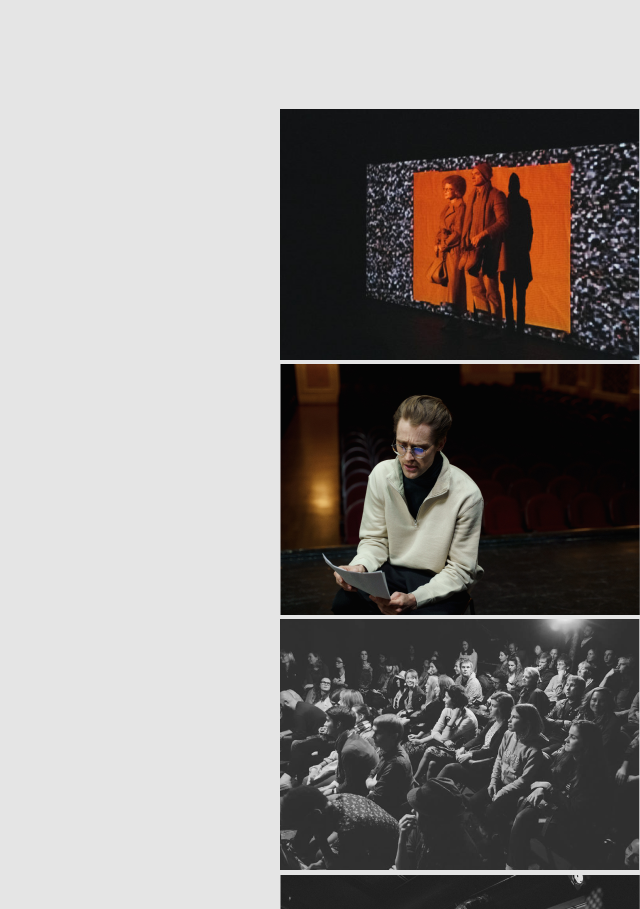
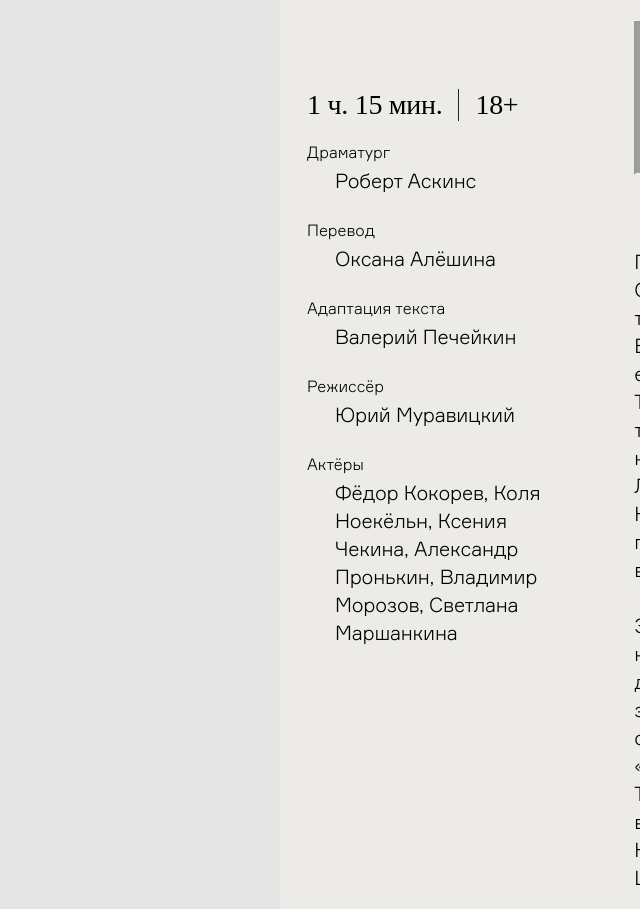
Before and after one commit to Viktor-Ryabov/lubimovka-fest, a plain HTML site: page index.html in a window 1280 px wide. Shown: the part 600-1509 px from the top of the page, without its empty margins (640-1280 px from the left). Drawn offline with Linux system fonts and the light colour scheme; grey boxes are pictures that could not be loaded.

Commit message:
add unfinnished block with video

```diff
--- /dev/null
+++ b/blocks/show/__about-head/show__about-head.css
@@ -0,0 +1,15 @@
+.show__about-head{
+    margin: 0;
+    font-family: PPNeueMachina-Regular;
+    font-size: 28px;
+    font-style: normal;
+    font-weight: normal;
+    line-height: 32px;
+    letter-spacing: -0.01em;
+    padding: 0 16px;
+}
+
+.show__about-head:first-child{
+    padding-left: 0;
+    border-right: 1px solid #242424;
+}
--- /dev/null
+++ b/blocks/show/__about/show__about.css
@@ -0,0 +1,3 @@
+.show__about{
+    display: flex;
+}
--- /dev/null
+++ b/blocks/show/__credits/show__credits.css
@@ -0,0 +1,7 @@
+.show__credits{
+    margin: 0;
+    padding: 24px 0 0;
+}
+.show__credits:first-child{
+    padding-top: 20px;
+}
--- /dev/null
+++ b/blocks/show/__description/show__description.css
@@ -0,0 +1,11 @@
+.show__description{
+    margin: 0;
+    padding-left: 28px;
+    max-width: 602px;
+    font-size: 20px;
+    font-style: normal;
+    font-weight: 300;
+    line-height: 28px;
+    letter-spacing: -0.01em;
+
+}
--- /dev/null
+++ b/blocks/show/__list/show__list.css
@@ -0,0 +1,5 @@
+.show__list{
+    margin: 0;
+    padding: 0;
+    list-style: none;
+}
--- /dev/null
+++ b/blocks/show/__name/show__name.css
@@ -0,0 +1,11 @@
+.show__name{
+    max-width: 420px;
+    font-family: FormularLight;
+    font-size: 20px;
+    font-style: normal;
+    font-weight: 300;
+    line-height: 28px;
+    letter-spacing: -0.01em;
+    margin: 0;
+    padding: 4px 0 0 28px;
+}
--- /dev/null
+++ b/blocks/show/__prof/show__prof.css
@@ -0,0 +1,11 @@
+.show__prof{
+    margin: 0;
+    padding: 0;
+    font-family: FormularLight;
+    font-size: 16px;
+    font-style: normal;
+    font-weight: 300;
+    line-height: 22px;
+    letter-spacing: 0em;
+
+}
--- /dev/null
+++ b/blocks/show/__short/show__short.css
@@ -0,0 +1,12 @@
+.show__short{
+    margin: 0;
+    min-width: 280px;
+    box-sizing: border-box;
+    padding: 68px 27px 72px;
+
+}
+@media screen and (max-width: 320px){
+    .show__short{
+        background-color: #FFF;
+    }
+}
--- /dev/null
+++ b/blocks/show/__text/show__text.css
@@ -0,0 +1,16 @@
+.show__text{
+    margin: 0;
+    max-width: 602px;
+    font-family: FormularLight;
+    font-size: 20px;
+    font-style: normal;
+    font-weight: 300;
+    line-height: 28px;
+    letter-spacing: -0.01em;
+    padding-bottom: 14px;
+
+}
+
+.show__text:last-child{
+    padding-bottom: 0;
+}
--- /dev/null
+++ b/blocks/show/__video/show__video.css
@@ -0,0 +1,6 @@
+.show__video{
+    max-width: 691px;
+    margin: 0;
+    padding: 0;
+    margin-bottom: 66px;
+}
--- /dev/null
+++ b/blocks/show/show.css
@@ -0,0 +1,15 @@
+.show{
+    padding-top: 68px;
+    margin: 0;
+    display: flex;
+    background-color: #ECEBE8;
+    flex-direction: row;
+    justify-content: space-around;
+    max-width: 1440px;
+    min-width: 414px;
+}
+@media screen and (max-width: 320px){
+    .show{
+        flex-direction: column;
+    }
+}
--- a/index.html
+++ b/index.html
@@ -42,6 +42,43 @@
           <img src="./images/lubimovkaElse__foto.png" alt="Собрание отборщиков пьес" class="right-block__image" />
         </div>
       </section>
+      <section class="show">
+        <div class="show__short">
+            <div class="show__about">
+                <h6 class="show__about-head">1 ч. 15 мин.</h6>
+                <h6 class="show__about-head">18+</h6>
+            </div>
+            <ul class="show__list">
+                <li class="show__credits">
+                    <p class="show__prof">Драматург</p>
+                    <p class="show__name">Роберт Аскинс</p>
+                </li>
+                <li class="show__credits">
+                    <p class="show__prof">Перевод</p>
+                    <p class="show__name">Оксана Алёшина</p>
+                </li>
+                <li class="show__credits">
+                    <p class="show__prof">Адаптация текста</p>
+                    <p class="show__name">Валерий Печейкин</p>
+                </li>
+                <li class="show__credits">
+                    <p class="show__prof">Режиссёр</p>
+                    <p class="show__name">Юрий Муравицкий</p>
+                </li>
+                <li class="show__credits">
+                    <p class="show__prof">Актёры</p>
+                    <p class="show__name">Фёдор Кокорев, Коля Ноекёльн, Ксения Чекина, Александр Пронькин, Владимир Морозов, Светлана Маршанкина</p>
+                </li>
+            </ul>
+        </div>
+        <div class="show__description">
+            <iframe src="https://player.vimeo.com/video/192637543?h=b734f91119&title=0&byline=0&portrait=0" allow="autoplay; fullscreen; picture-in-picture" allowfullscreen class="show__video"></iframe>
+            <p class="show__text">Пьеса «Длань Господня» (Hand to God) — лауреат американской театральной премии OBIE (Off-Broadway Theater Awards), номинант ежегодно присуждаемой премии TONY (Theatre Of New York), театрального аналога «Оскара», и номинант на Британскую премию Лоуренса Оливье в качестве «Лучшей Новой Комедии». Она была поставлена в бродвейских театрах и в лондонском Вест-Энде.<p class="show__text"></p>
+            <p class="show__text">Этот спектакль – результат коллаборации фестиваля драматургии «Любимовка», который запустил проект по выпуску собственных спектаклей «Любимовка.Продакшн», Театра 18+ и Театра.doc. Исполнители – выпускники актерской лаборатории Юрия Муравицкого Московской Школы Нового Кино.</p>
+            <p class="show__text">Режиссёр спектакля Юрий Муравицкий – лауреат Национальной театральной премии «Золотая маска», лауреат премий Herald Angel Award и Total Theatre Award в номинации Innovation, Experimentation & Playing with Form на Edinburgh Festival Fringe: «В этой пьесе меня задевает её смелость и свобода. И то, что она написана смешно. Мне сейчас интересны комедии. В январе я выпустил «Lё Тартюф. Комедия» в театре на Таганке — тоже комедию и тоже в известном смысле антиклерикальную. У меня есть стойкое ощущение что всему, что сейчас происходит в нашей стране и в мире, мы можем противопоставить только смех. Иногда горький смех, иногда злой. Сейчас в воздухе столько ненависти, что нам всем полезно больше смеяться. И над собой в том числе. «Длань Господня» — это чёрная комедия. Помимо прочего, она показывает к чему приводит навязывание и насильственное насаждение религии».</p>
+            <p class="show__text">Пьеса была успешно представлена в России в формате читки в 2016 году рамках лаборатории LARK+Любимовка на сцене Центра им. Мейерхольда.</p>
+        </div>
+      </section>
       <section class="photography">
         <h2 class="photography__title">Заголовок блока с фотографиями</h2>
         <ul class="photography__gallery">
--- a/pages/index.css
+++ b/pages/index.css
@@ -15,3 +15,16 @@
 @import url(../blocks/photography/__element/photography__element.css);
 @import url(../blocks/photography/__gallery/photography__gallery.css);
 @import url(../blocks/photography/photography.css);
+
+/*show*/
+@import url(../blocks/show/show.css);
+@import url(../blocks/show/__description/show__description.css);
+@import url(../blocks/show/__short/show__short.css);
+@import url(../blocks/show/__about/show__about.css);
+@import url(../blocks/show/__about-head/show__about-head.css);
+@import url(../blocks/show/__list/show__list.css);
+@import url(../blocks/show/__text/show__text.css);
+@import url(../blocks/show/__video/show__video.css);
+@import url(../blocks/show/__name/show__name.css);
+@import url(../blocks/show/__prof/show__prof.css);
+@import url(../blocks/show/__credits/show__credits.css);
```
